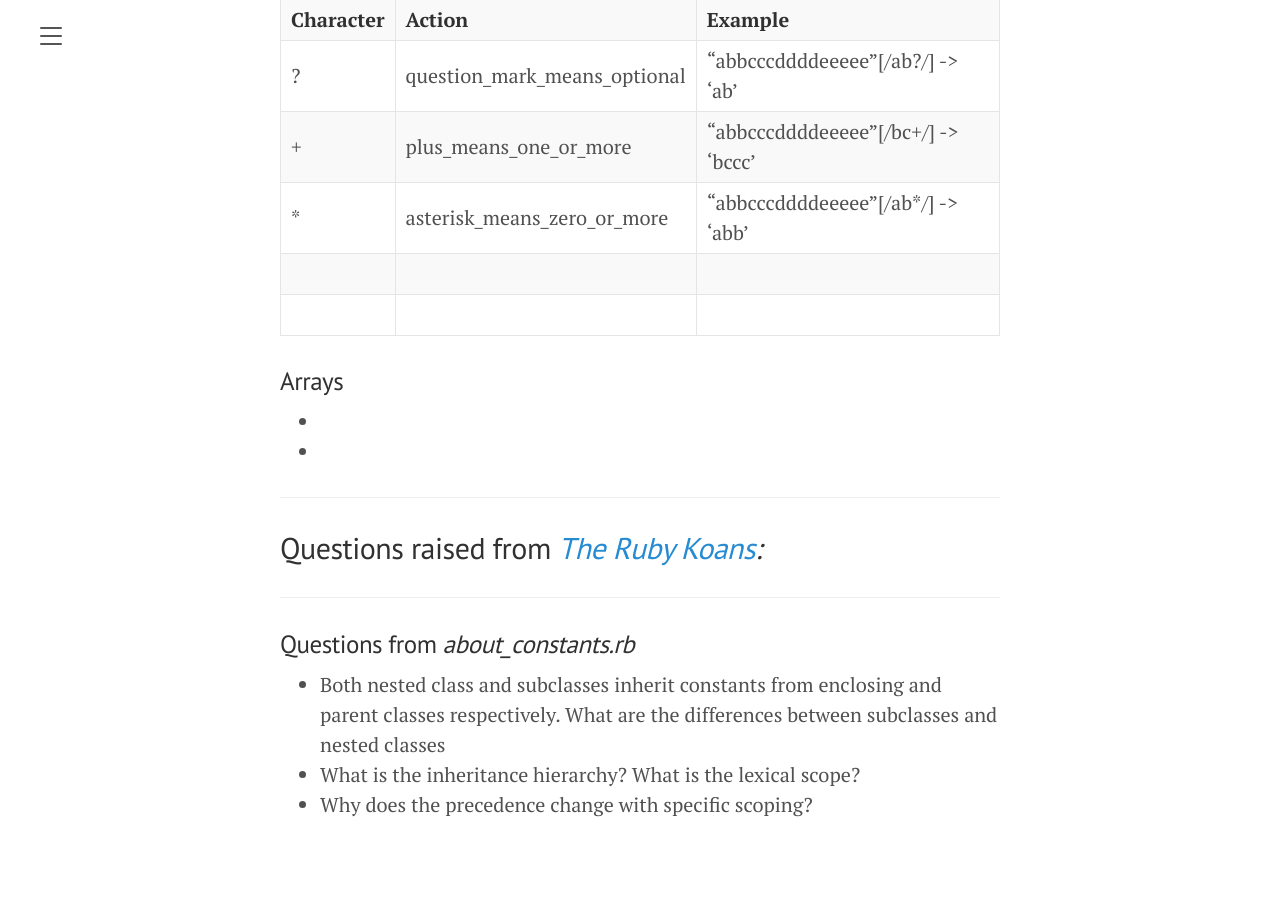
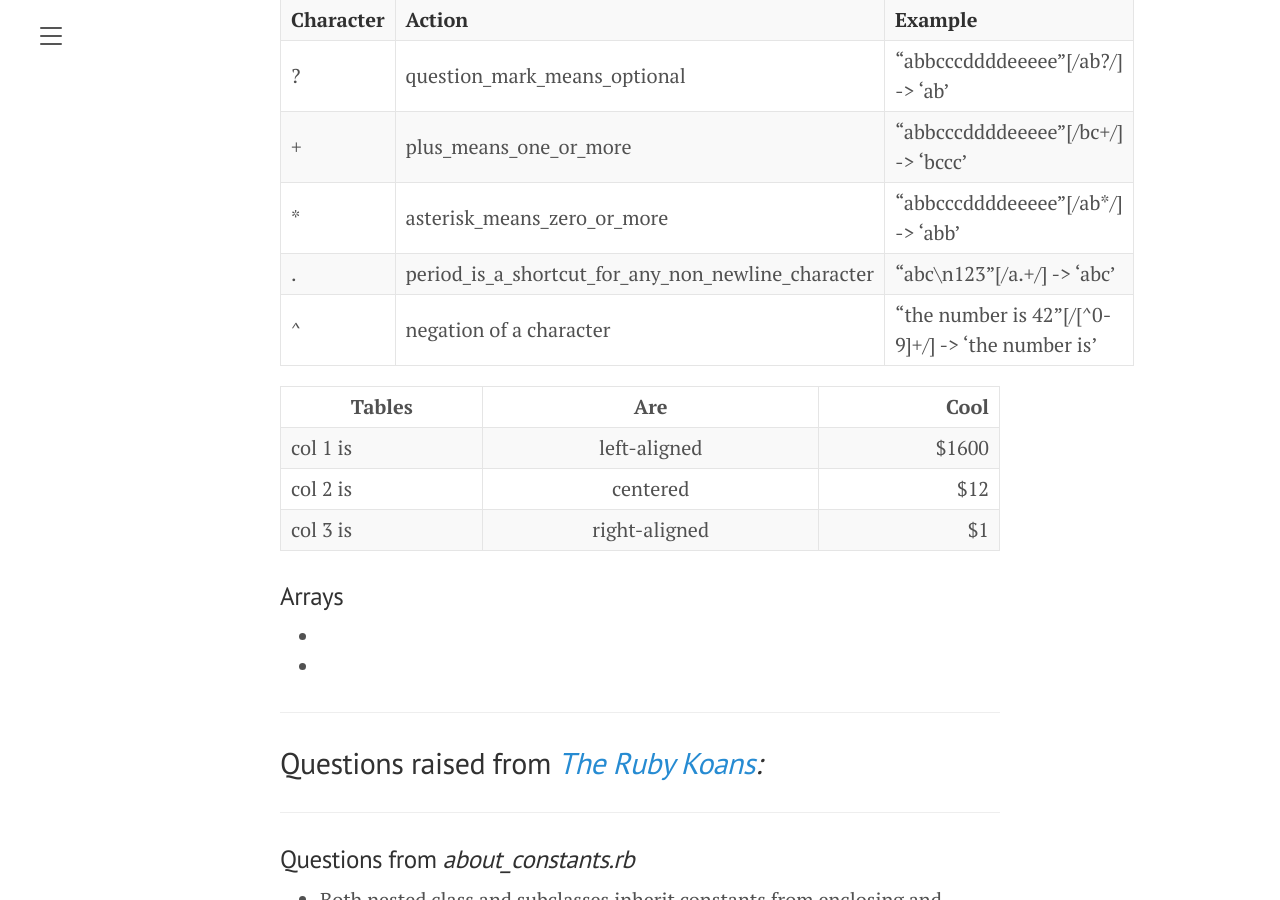
Before and after one commit to KevinDelaFuente/til, a Jekyll site: the page built from _posts/2022-04-03-Second Day on the Path to Enlightenment.md, in a window 1280 px wide and 900 px high, scrolled down 841 px. Built offline with Jekyll 4.4.1, drawn with Linux system fonts in a browser that asks for light colours.

Commit message:
Update 2022-04-03-Second Day on the Path to Enlightenment.md

```diff
--- a/_posts/2022-04-03-Second Day on the Path to Enlightenment.md
+++ b/_posts/2022-04-03-Second Day on the Path to Enlightenment.md
@@ -20,10 +20,16 @@ title:  "Second Day on the Path to Ruby Enlightenment"
 
   | **Character** | **Action** | **Example** |
   | ? | question_mark_means_optional | "abbcccddddeeeee"[/ab?/] -> 'ab' |
-  | + | plus_means_one_or_more | "abbcccddddeeeee"[/bc+/] -> 'bccc'|
+  | + | plus_means_one_or_more | "abbcccddddeeeee"[/bc+/] -> 'bccc' |
   | * | asterisk_means_zero_or_more | "abbcccddddeeeee"[/ab*/] -> 'abb' |
-  |  |  |  |
-  |  |  |  |
+  | . | period_is_a_shortcut_for_any_non_newline_character | "abc\n123"[/a.+/] -> 'abc' |
+  | ^ | negation of a character | "the number is 42"[/[^0-9]+/] -> 'the number is' |
+
+  | Tables   |      Are      |  Cool |
+|----------|:-------------:|------:|
+| col 1 is |  left-aligned | $1600 |
+| col 2 is |    centered   |   $12 |
+| col 3 is | right-aligned |    $1 |
 
 ### Arrays
   -
```
